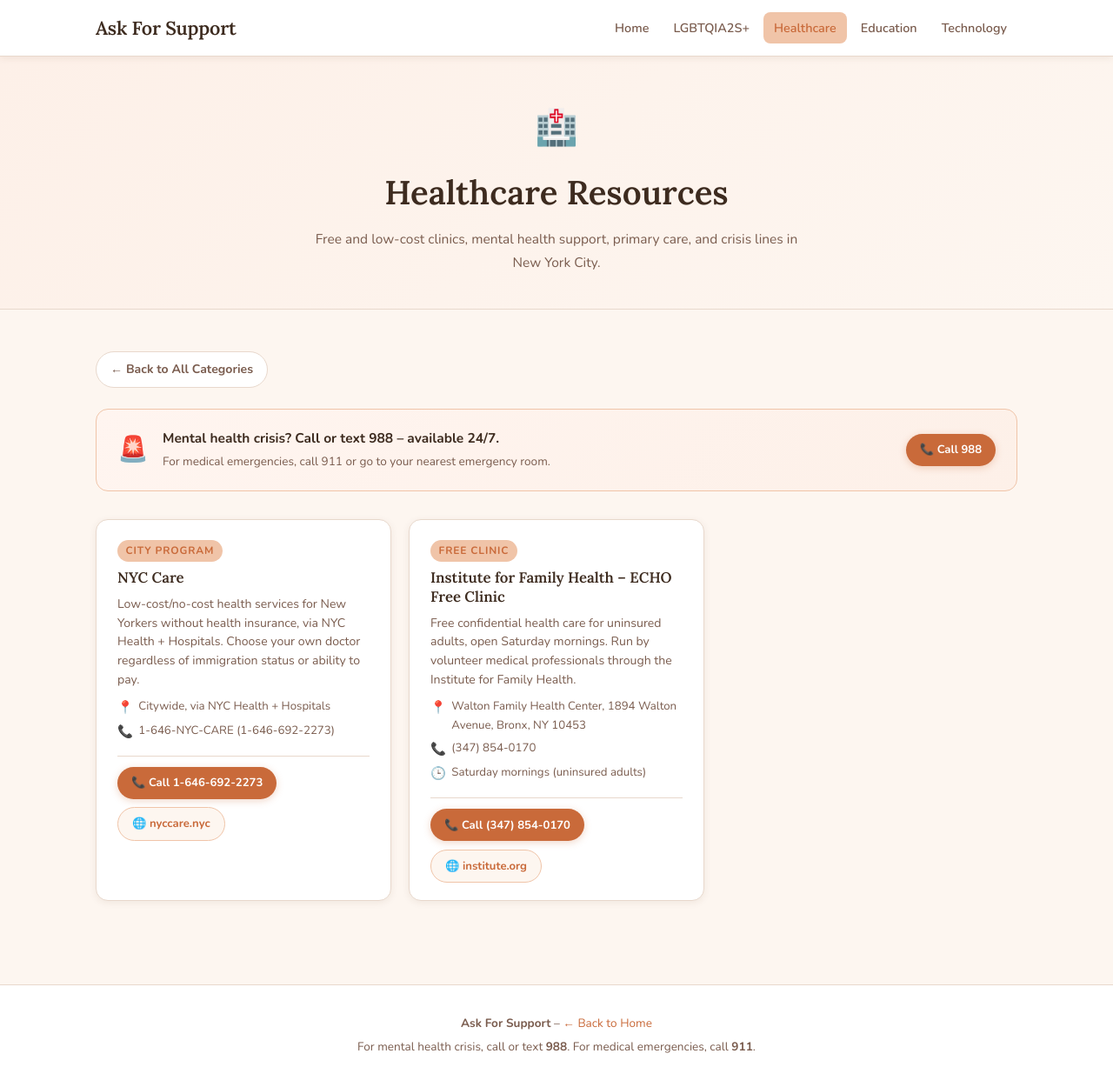
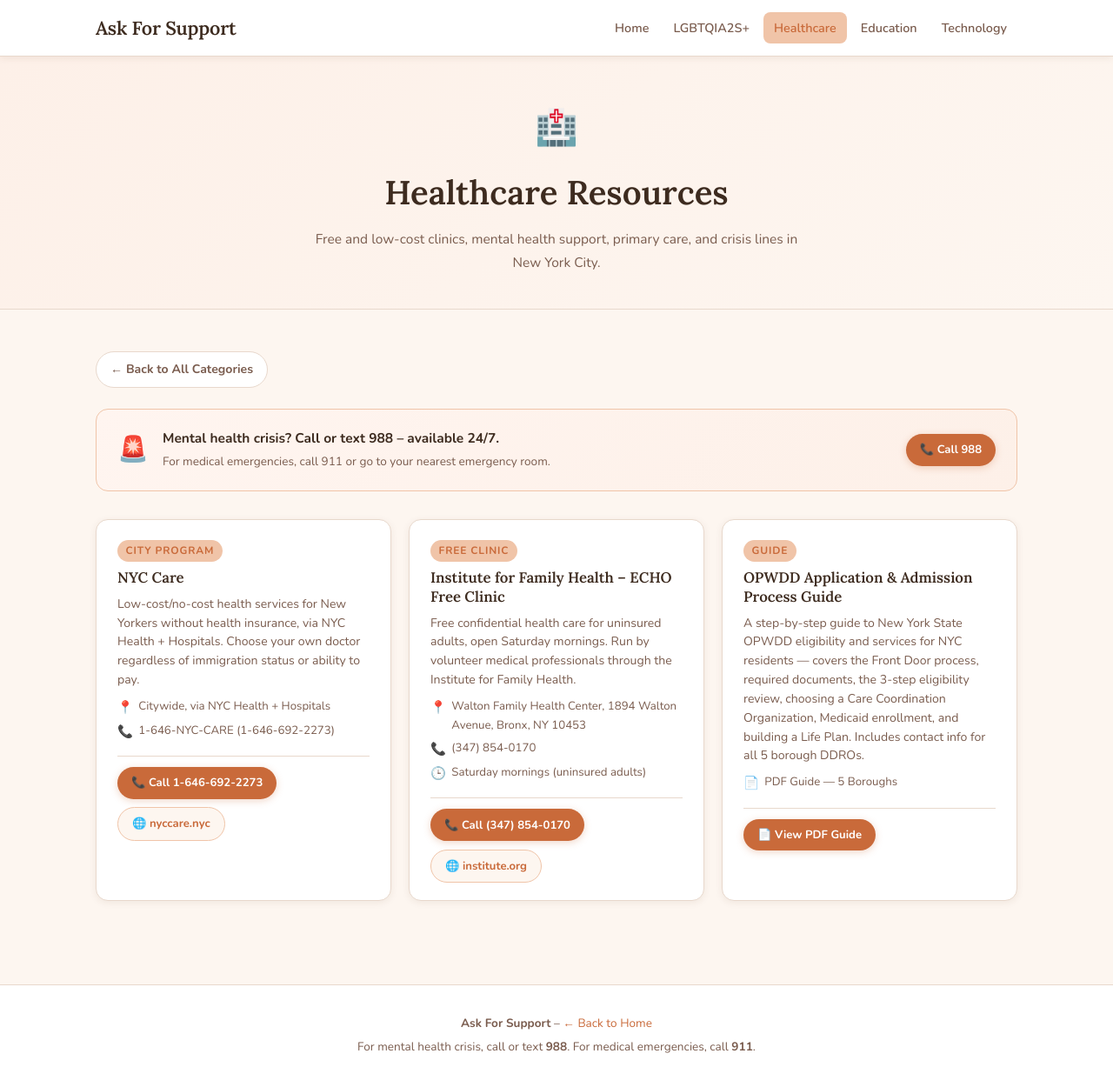
Before and after one commit to penelopethrock-cyber/askforsupport, a Jekyll site: the page healthcare.html, which Jekyll copies as it is, in a window 1280 px wide and 1252 px high. Shown: the whole window at 87% size. Built offline with Jekyll 4.4.1, drawn with Linux system fonts in a browser that asks for light colours.

Commit message:
Add OPWDD Application & Admission Process Guide to Healthcare resources

```diff
--- a/_data/resources.yml
+++ b/_data/resources.yml
@@ -21,6 +21,10 @@ healthcare:
     phone: "(347) 854-0170"
     address: "Walton Family Health Center, 1894 Walton Avenue, Bronx, NY 10453"
     link: "https://institute.org"
+  - name: "OPWDD Application & Admission Process Guide"
+    description: "A step-by-step guide to New York State OPWDD eligibility and services for NYC residents — covers the Front Door process, required documents, the 3-step eligibility review, choosing a Care Coordination Organization, Medicaid enrollment, and building a Life Plan. Includes contact info for all 5 borough DDROs."
+    address: "N/A"
+    link: "/assets/docs/opwdd-guide.pdf"
 
 education:
   - name: Brooklyn College Adult Literacy Program (BCALP)
--- a/healthcare.html
+++ b/healthcare.html
@@ -83,6 +83,19 @@
           </div>
         </div>
 
+        <!-- OPWDD Application & Admission Process Guide -->
+        <div class="resource-card">
+          <span class="resource-type">Guide</span>
+          <div class="resource-name">OPWDD Application &amp; Admission Process Guide</div>
+          <p class="resource-desc">A step-by-step guide to New York State OPWDD eligibility and services for NYC residents &#x2014; covers the Front Door process, required documents, the 3-step eligibility review, choosing a Care Coordination Organization, Medicaid enrollment, and building a Life Plan. Includes contact info for all 5 borough DDROs.</p>
+          <div class="resource-details">
+            <span><span class="detail-icon">&#x1F4C4;</span> PDF Guide &#x2014; 5 Boroughs</span>
+          </div>
+          <div class="card-actions">
+            <a href="/assets/docs/opwdd-guide.pdf" class="btn btn-primary">&#x1F4C4; View PDF Guide</a>
+          </div>
+        </div>
+
       </div><!-- /resource-grid -->
 
     </div>
```
Also changed, not shown: 1 other file.
